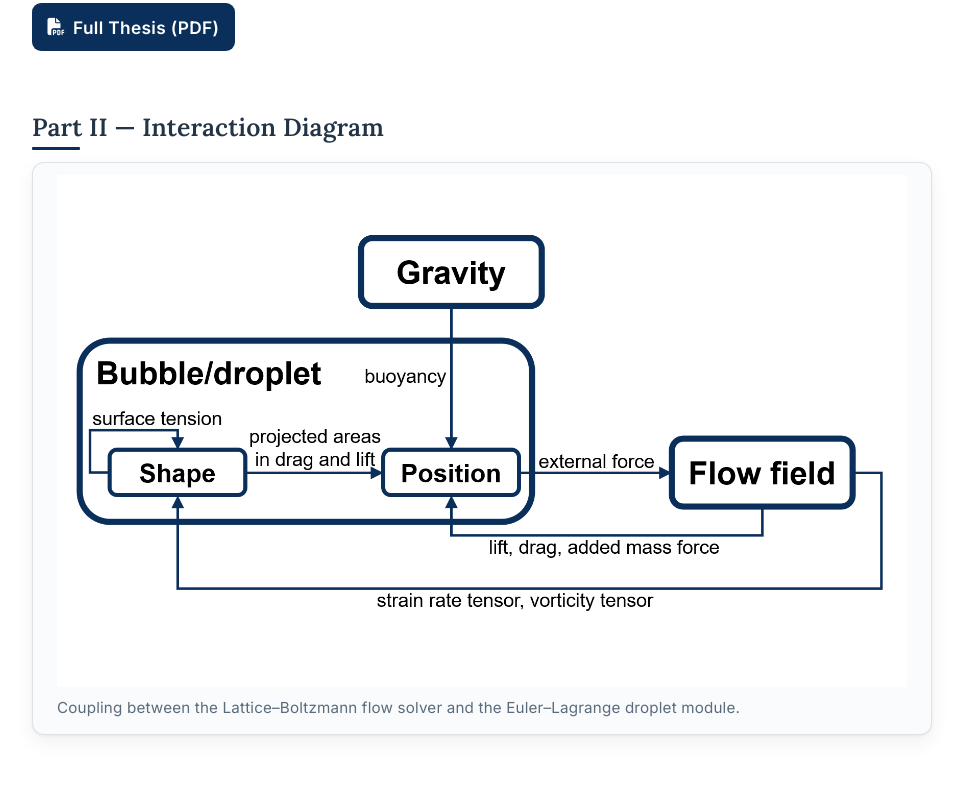
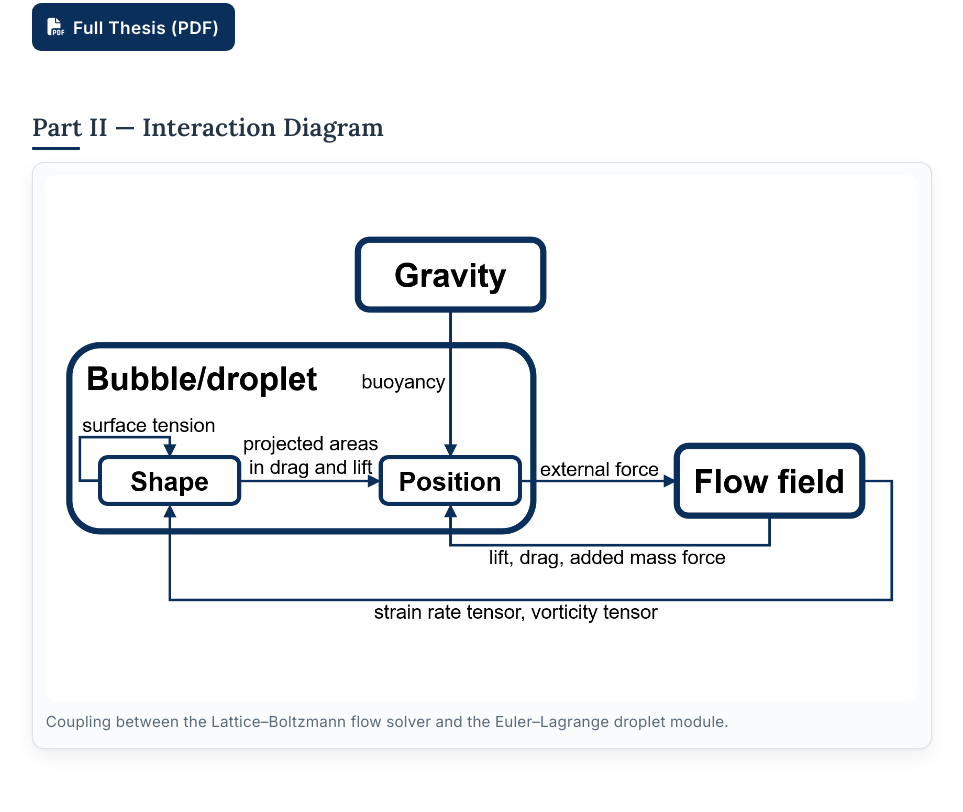
Before and after one commit to Er1koenig/droplet-dynamics, a plain HTML site: page index.html in a window 1280 px wide. Shown: the part 253-1065 px from the top of the page, without its empty margins (158-1121 px from the left). Drawn offline with nearby package versions, Linux system fonts and the light colour scheme.

Commit message:
Update index.html

```diff
--- a/index.html
+++ b/index.html
@@ -99,10 +99,10 @@
     .btn-primary{ color:#fff; background: var(--theme-color); border-color: transparent; }
 
     /* Figures (card style with proper rounded corners) */
-    .fig{ background: var(--surface); border:1px solid var(--border); border-radius: 12px; box-shadow: var(--shadow); padding: .8rem; margin: 1.2rem 0; }
+    .fig{ background: var(--surface); border:1px solid var(--border); border-radius: 12px; box-shadow: var(--shadow); padding: .8rem; margin: 1.2rem 0; max-width:900px;}
     .fig .media{ border-radius:10px; overflow:hidden; }
-    .fig .media img{ display:block; width:min(850px, 95vw); max-width:100%; height:auto; margin:0 auto; border-radius:0; border:none; }
-    .cap{ font-size:.95rem; color:var(--muted); margin:.5rem auto 0; max-width:min(850px, 92vw); }
+    .fig .media img{ display:block; width:min(1000px, 95vw); max-width:100%; height:auto; margin:0 auto; border-radius:0; border:none; }
+    .cap{ font-size:.95rem; color:var(--muted); margin:.5rem auto 0; max-width:min(980px, 92vw); }
 
     .gallery{ display:grid; gap: 1rem; }
 
```
